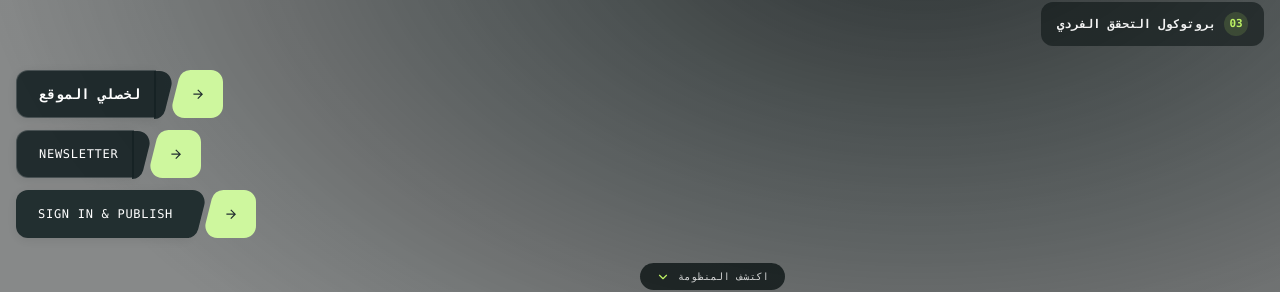
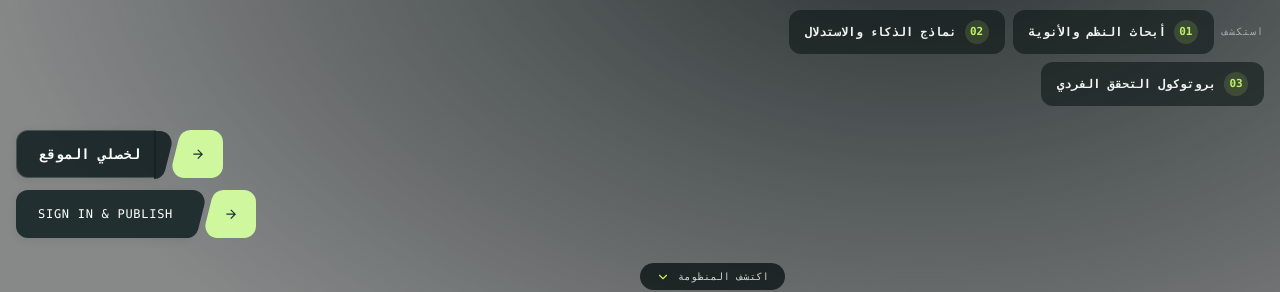
Before and after one commit to Ali-Jemo/jemo.co, a Next.js app: page / in a window 1280 px wide. Shown: the part 498-790 px from the top of the page. Built offline with nearby package versions, Linux system fonts and the light colour scheme; no server answers.

Commit message:
fix(hero): remove newsletter button from action stack

```diff
--- a/src/components/HeroSection.tsx
+++ b/src/components/HeroSection.tsx
@@ -254,26 +254,15 @@ export default function HeroSection() {
             ))}
           </div>
         </div>
-        <div dir="ltr" className="flex flex-col items-start gap-3 shrink-0 w-full sm:w-auto">
-          <div className="hidden lg:block w-px h-16 bg-gradient-to-b from-transparent via-white/10 to-transparent" />
-          <div className="flex flex-col sm:flex-row gap-3 w-full">
+        <div dir="ltr" className="flex flex-col sm:flex-row items-stretch sm:items-center gap-3 shrink-0 w-full sm:w-auto">
           <BioButton
             href="/explain"
             label="لخصلي الموقع"
             secondaryLabel="شني السالفة؟"
             variant="dark-glass"
             dir="ltr"
-              className="flex-1"
+            className="w-full sm:w-auto"
           />
-            <BioButton
-              href="/newsletter"
-              label="NEWSLETTER"
-              secondaryLabel="النشرة الإخبارية"
-              variant="dark-glass"
-              dir="ltr"
-              className="flex-1"
-            />
-          </div>
           <BioButton
             href={profile ? "/publish" : "/sign-in?redirect_url=/publish"}
             label={profile ? "SHARE DISCOVERY" : "SIGN IN & PUBLISH"}
```
Lines whose indentation alone changed are shown as unchanged.
